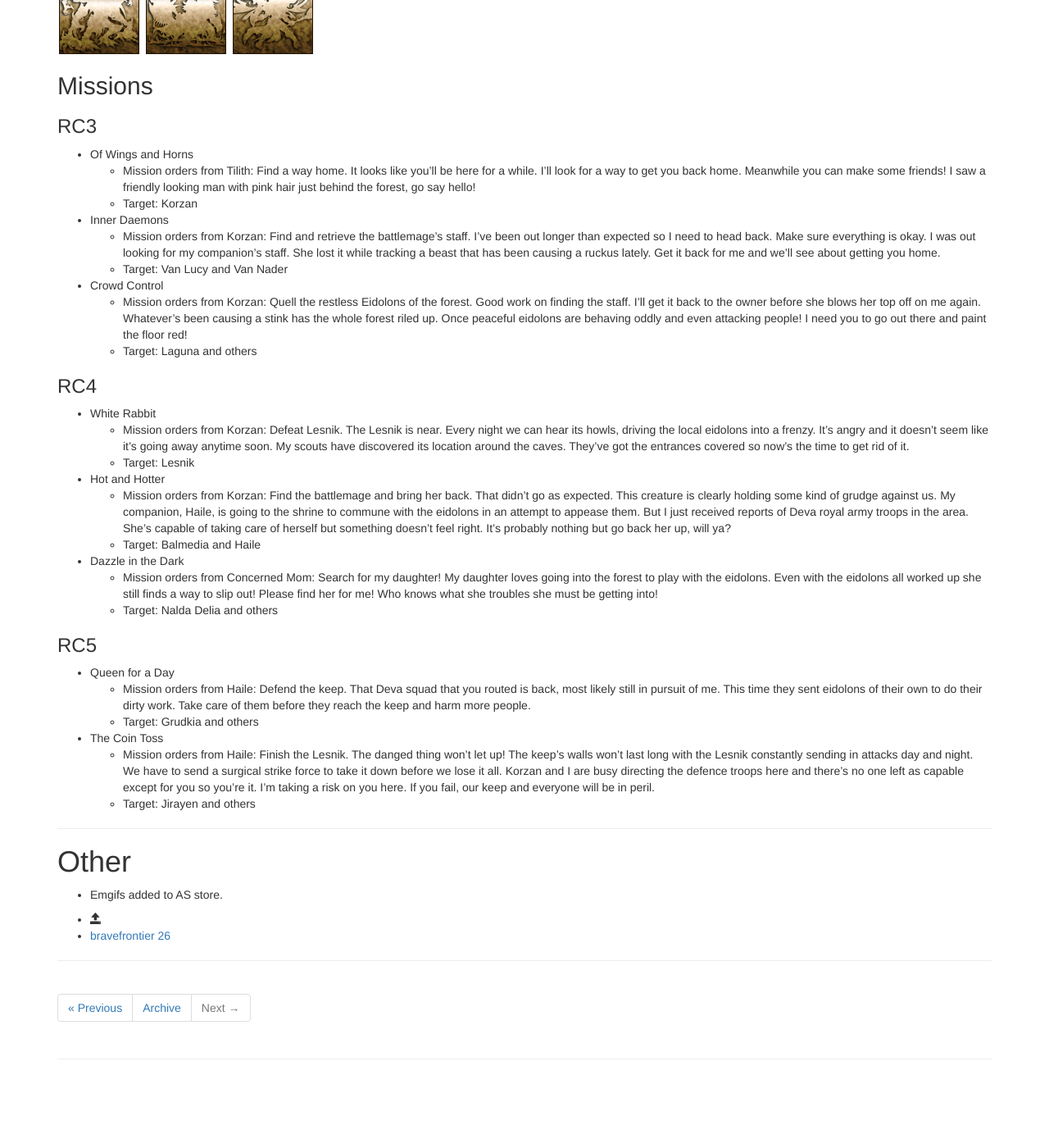
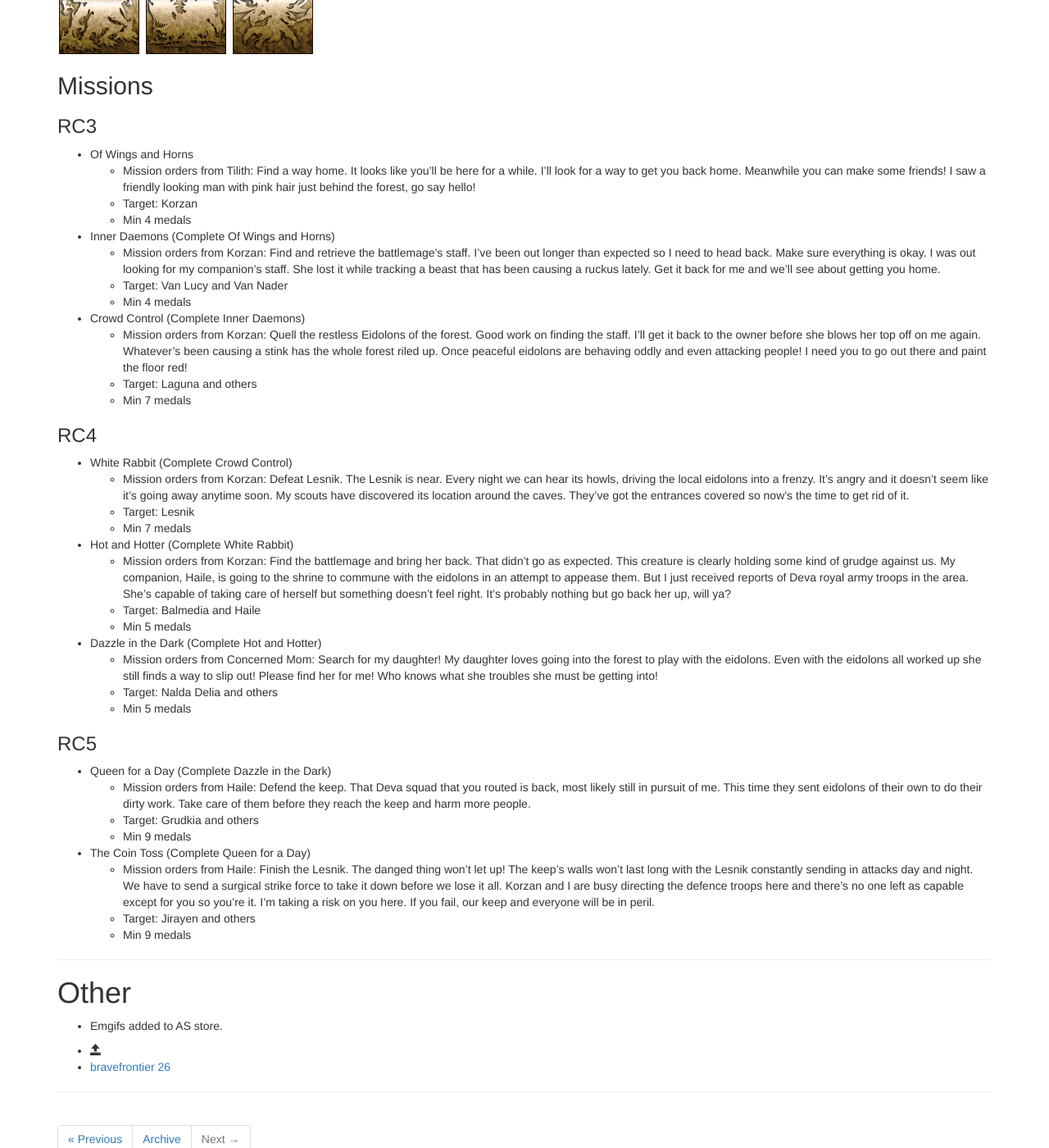
Before and after one commit to Deathmax/deathmax.github.io, a Jekyll site: the page built from _posts/2015-11-25-brave-frontier---update-notes---wed-nov-25-2015.md, in a window 1280 px wide and 1400 px high, scrolled down 15928 px. Shown: the whole window at 82% size. Built offline with Jekyll 4.4.1, drawn with Linux system fonts in a browser that asks for light colours; nearby versions of some CDN libraries; library files that are not in the unit come from our copies.

Commit message:
Add more data.

```diff
--- a/_posts/2015-11-25-brave-frontier---update-notes---wed-nov-25-2015.md
+++ b/_posts/2015-11-25-brave-frontier---update-notes---wed-nov-25-2015.md
@@ -111,33 +111,41 @@ This is a work in progress, will not be available to update data for some time.
 * Of Wings and Horns
 	* Mission orders from Tilith: Find a way home. It looks like you’ll be here for a while. I’ll look for a way to get you back home. Meanwhile you can make some friends! I saw a friendly looking man with pink hair just behind the forest, go say hello!
 	* Target: Korzan
-* Inner Daemons
+	* Min 4 medals
+* Inner Daemons (Complete Of Wings and Horns)
 	* Mission orders from Korzan: Find and retrieve the battlemage’s staff. I’ve been out longer than expected so I need to head back. Make sure everything is okay. I was out looking for my companion’s staff. She lost it while tracking a beast that has been causing a ruckus lately. Get it back for me and we’ll see about getting you home.
 	* Target: Van Lucy and Van Nader
-* Crowd Control
+	* Min 4 medals
+* Crowd Control (Complete Inner Daemons)
 	* Mission orders from Korzan: Quell the restless Eidolons of the forest. Good work on finding the staff. I’ll get it back to the owner before she blows her top off on me again. Whatever’s been causing a stink has the whole forest riled up. Once peaceful eidolons are behaving oddly and even attacking people! I need you to go out there and paint the floor red!
 	* Target: Laguna and others
+	* Min 7 medals
 
 ###RC4
 
-* White Rabbit
+* White Rabbit (Complete Crowd Control)
 	* Mission orders from Korzan: Defeat Lesnik. The Lesnik is near. Every night we can hear its howls, driving the local eidolons into a frenzy. It’s angry and it doesn’t seem like it’s going away anytime soon. My scouts have discovered its location around the caves. They’ve got the entrances covered so now’s the time to get rid of it.
 	* Target: Lesnik
-* Hot and Hotter
+	* Min 7 medals
+* Hot and Hotter (Complete White Rabbit)
 	* Mission orders from Korzan: Find the battlemage and bring her back. That didn’t go as expected. This creature is clearly holding some kind of grudge against us. My companion, Haile, is going to the shrine to commune with the eidolons in an attempt to appease them. But I just received reports of Deva royal army troops in the area. She’s capable of taking care of herself but something doesn’t feel right. It’s probably nothing but go back her up, will ya?
 	* Target: Balmedia and Haile
-* Dazzle in the Dark
+	* Min 5 medals
+* Dazzle in the Dark (Complete Hot and Hotter)
 	* Mission orders from Concerned Mom: Search for my daughter! My daughter loves going into the forest to play with the eidolons. Even with the eidolons all worked up she still finds a way to slip out! Please find her for me! Who knows what she troubles she must be getting into!
 	* Target: Nalda Delia and others
+	* Min 5 medals
 
 ###RC5
 
-* Queen for a Day
+* Queen for a Day (Complete Dazzle in the Dark)
 	* Mission orders from Haile: Defend the keep. That Deva squad that you routed is back, most likely still in pursuit of me. This time they sent eidolons of their own to do their dirty work. Take care of them before they reach the keep and harm more people.
 	* Target: Grudkia and others
-* The Coin Toss
+	* Min 9 medals
+* The Coin Toss (Complete Queen for a Day)
 	* Mission orders from Haile: Finish the Lesnik. The danged thing won’t let up! The keep’s walls won’t last long with the Lesnik constantly sending in attacks day and night. We have to send a surgical strike force to take it down before we lose it all. Korzan and I are busy directing the defence troops here and there’s no one left as capable except for you so you’re it. I’m taking a risk on you here. If you fail, our keep and everyone will be in peril.
 	* Target: Jirayen and others
+	* Min 9 medals
 
 ---
 
```
